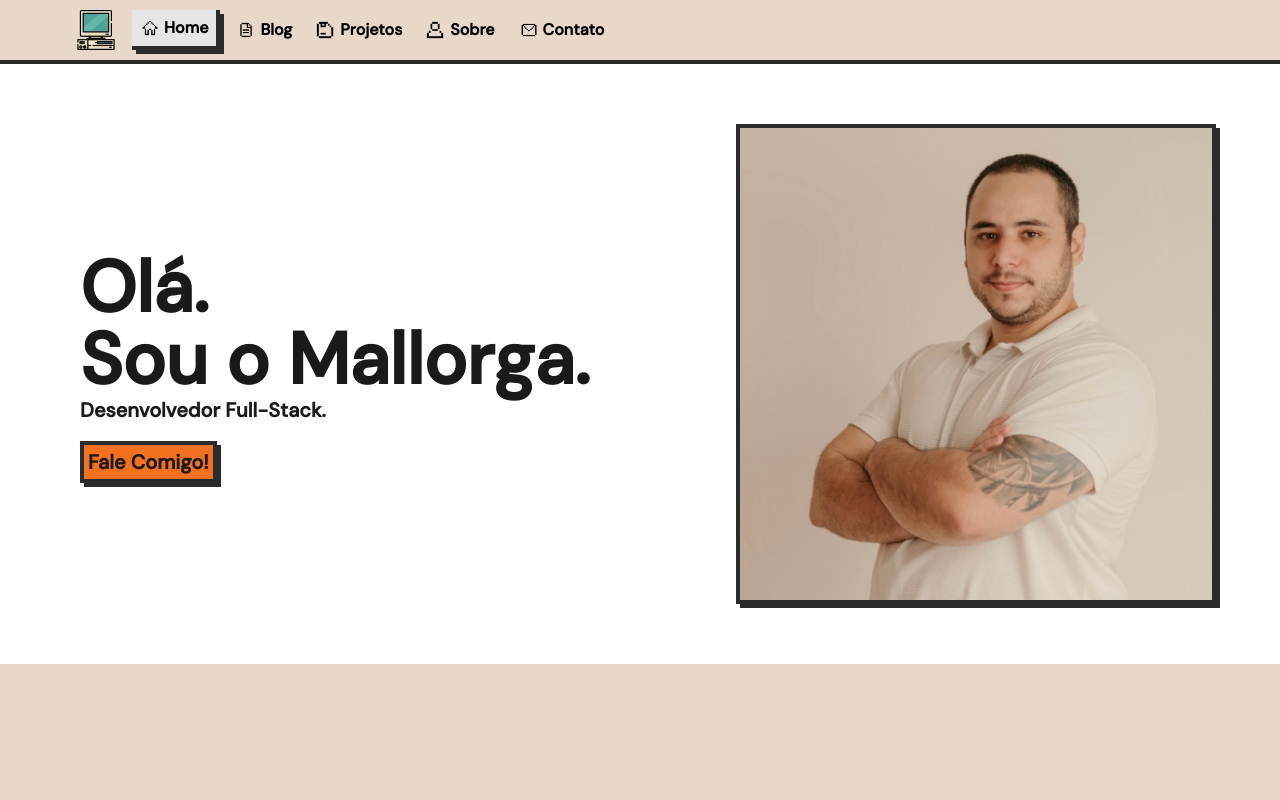
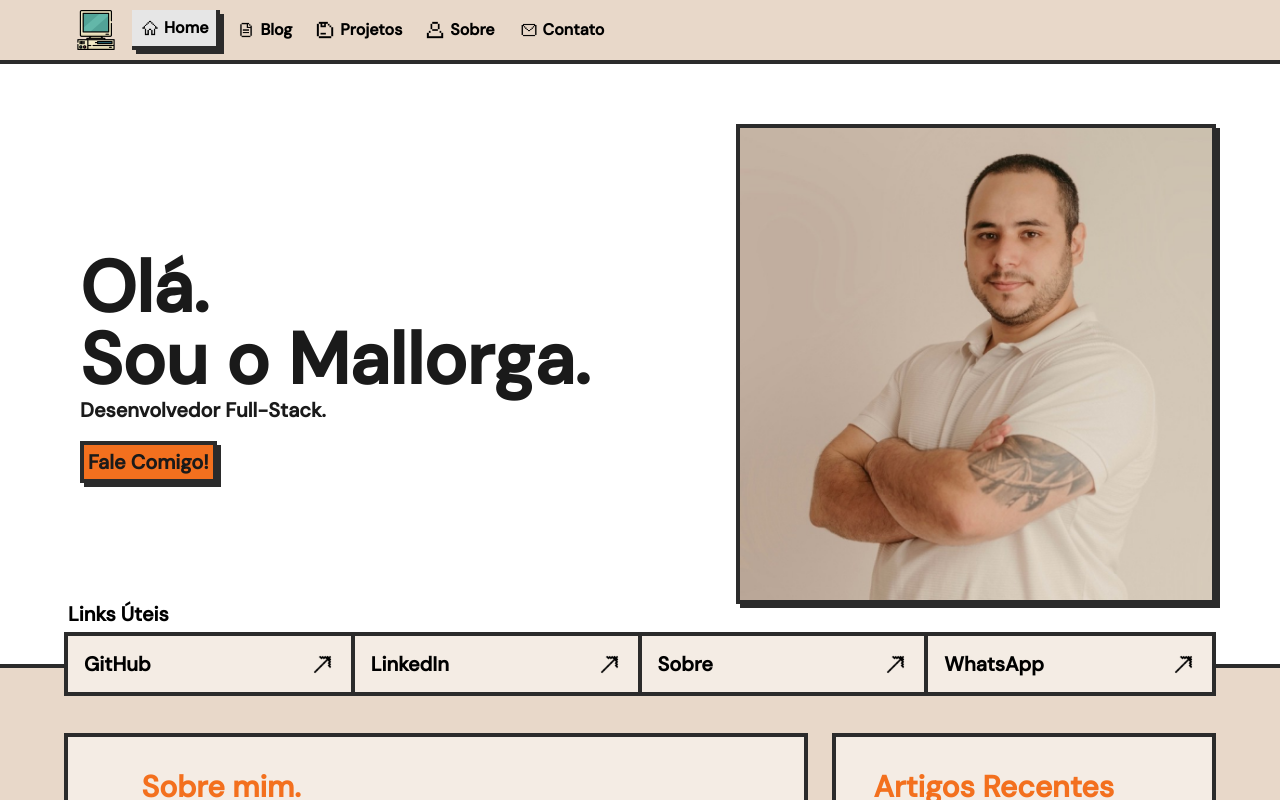
Before and after one commit to rafhaelmallorga/personal_site, a Next.js app: page / in a window 1280 px wide. Built offline with nearby package versions, Linux system fonts and the light colour scheme.

Commit message:
new: finished section_one

```diff
--- a/app/page.tsx
+++ b/app/page.tsx
@@ -1,11 +1,14 @@
-import Image from 'next/image';
 import Footer from '@/app/ui/footer';
 import Banner from '@/app/ui/home/banner';
+import FastLinks from '@/app/ui/home/fast_links';
+import SectionOne from '@/app/ui/home/section_one';
 
 export default function Home() {
     return (
         <div className="bg-background custom-scrollbar w-full grow overflow-y-auto">
             <Banner />
+            <FastLinks />
+            <SectionOne />
             <div className="flex h-2000 items-center justify-center"></div>
             <Footer />
         </div>
--- /dev/null
+++ b/app/ui/home/fast_links.tsx
@@ -0,0 +1,68 @@
+import Image from 'next/image';
+import Link from 'next/link';
+
+export default function FastLinks() {
+    return (
+        <div className="border-strokes relative flex hidden w-full items-center justify-center border-b-4 bg-white text-xl font-bold sm:flex">
+            <div className="max-w border-strokes x-10 bg-cards absolute flex h-16 w-full max-w-6xl items-center justify-around border-4">
+                <Link
+                    className="border-strokes hover:bg-[] relative flex h-full w-full items-center justify-between border-r-4 pr-4 pl-4"
+                    href="https://github.com/rafhaelmallorga"
+                    target="_blank"
+                    rel="noopener noreferrer"
+                >
+                    <span className="absolute bottom-16 left-0">
+                        Links Úteis
+                    </span>
+                    <span>GitHub</span>
+                    <Image
+                        src="/up_right_arrow.png"
+                        alt="Seta apontando para diagonal a cima e a direita."
+                        width={25}
+                        height={25}
+                    />
+                </Link>
+                <Link
+                    className="border-strokes flex h-full w-full items-center justify-between border-r-4 pr-4 pl-4"
+                    href="https://www.linkedin.com/in/rafhaelmallorga/"
+                    target="_blank"
+                    rel="noopener noreferrer"
+                >
+                    <span>LinkedIn</span>
+                    <Image
+                        src="/up_right_arrow.png"
+                        alt="Seta apontando para diagonal a cima e a direita."
+                        width={25}
+                        height={25}
+                    />
+                </Link>
+                <Link
+                    className="border-strokes flex h-full w-full items-center justify-between border-r-4 pr-4 pl-4"
+                    href="/about"
+                >
+                    <span>Sobre</span>
+                    <Image
+                        src="/up_right_arrow.png"
+                        alt="Seta apontando para diagonal a cima e a direita."
+                        width={25}
+                        height={25}
+                    />
+                </Link>
+                <Link
+                    className="border-strokes flex h-full w-full items-center justify-between pr-4 pl-4"
+                    href="https://wa.me/5511942450488"
+                    target="_blank"
+                    rel="noopener noreferrer"
+                >
+                    <span>WhatsApp</span>
+                    <Image
+                        src="/up_right_arrow.png"
+                        alt="Seta apontando para diagonal a cima e a direita."
+                        width={25}
+                        height={25}
+                    />
+                </Link>
+            </div>
+        </div>
+    );
+}
--- /dev/null
+++ b/app/ui/home/section_one.tsx
@@ -0,0 +1,50 @@
+export default function SectionOne() {
+    return (
+        <div className="flex h-170 w-full items-center justify-center">
+            <div className="flex h-auto w-full max-w-6xl flex-col items-stretch gap-6 p-4 md:h-137.5 md:flex-row md:p-0">
+                <div className="border-strokes custom-scrollbar bg-cards relative h-96 w-full grow overflow-y-auto border-4 md:h-full">
+                    <div className="mx-auto flex w-4/5 flex-col py-8">
+                        <h3 className="text-button mb-4 text-3xl font-extrabold">
+                            Sobre mim.
+                        </h3>
+                        <p className="mb-4">
+                            Lorem ipsum dolor sit amet, consectetur adipiscing
+                            elit. Duis eleifend ultricies felis et tempor.
+                            Aenean nisi diam, laoreet id euismod quis, tincidunt
+                            a est. Fusce egestas ligula id leo ornare gravida.
+                            Quisque condimentum orci ut odio cursus, gravida
+                            posuere ante condimentum. Proin lobortis, lorem non
+                            tristique ultrices, odio justo aliquet nibh, vitae
+                            tempor lectus libero sit amet mauris. Quisque
+                            blandit dui odio, vestibulum luctus massa dictum id.
+                            Aliquam sit amet lacus ultrices, faucibus dui eget,
+                            accumsan lectus.
+                        </p>
+                        <p>
+                            Etiam posuere at nunc ac egestas. Quisque nec ipsum
+                            aliquam, mollis nunc vel, commodo lectus. Mauris
+                            ullamcorper sit amet sem at imperdiet. Pellentesque
+                            quis vestibulum urna. Fusce pretium, risus vel
+                            euismod cursus, purus lorem suscipit lorem, vel
+                            ultricies diam purus sit amet purus. Nam venenatis
+                            mi eget imperdiet sodales. Nulla justo lorem,
+                            aliquam vitae varius a, pellentesque at odio.
+                        </p>
+                    </div>
+                </div>
+                <div className="border-strokes bg-cards flex h-auto w-full shrink-0 flex-col justify-center border-4 py-8 md:h-full md:w-1/3">
+                    <div className="mx-auto flex h-full w-4/5 flex-col sm:items-baseline">
+                        <h3 className="text-button mb-2 text-3xl font-extrabold">
+                            Artigos Recentes
+                        </h3>
+                        <ul className="list-inside list-disc space-y-2 font-bold">
+                            <li>Idéia sobre um blog pessoal...</li>
+                            <li>Como escolher qual a melhor stack...</li>
+                            <li>A resposta para a vida...</li>
+                        </ul>
+                    </div>
+                </div>
+            </div>
+        </div>
+    );
+}
```
Also changed, not shown: public/up_right_arrow.png (added).
